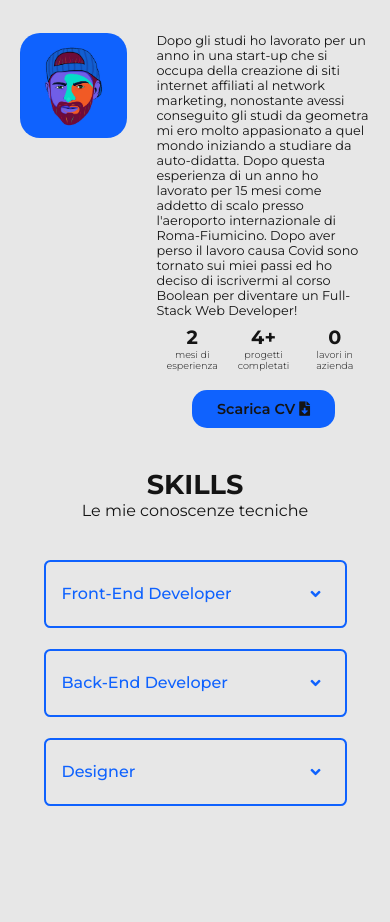
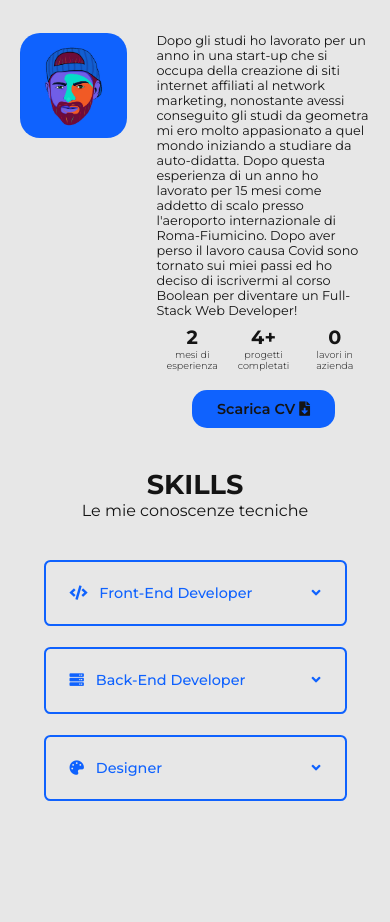
Before and after one commit to ALAM-97/my-portfolio, a plain HTML site: page index.html in a window 390 px wide. Shown: the part 888-1810 px from the top of the page. Drawn offline with Linux system fonts and the light colour scheme.

Commit message:
FIX - Skills Section (Media Queries)

```diff
--- a/css/queries.css
+++ b/css/queries.css
@@ -55,7 +55,7 @@
     }
     /* SKILLS */
     .accordion-link {
-        font-size: 1.2rem;
+        font-size: 1rem;
     }
 }
 
@@ -140,6 +140,10 @@
 }
 
 @media screen and (max-width: 830px) {
+    /* COMMON */
+    body {
+        width: 90%;
+    }
     /* HEADER */
     header {
         grid-template-columns: 100%;
@@ -235,6 +239,9 @@
         row-gap: 5px;
         column-gap: 0;
     }
+    .accordion-link {
+        font-size: .8rem;
+    }
     .front,
     .back {
         width: 100%;
@@ -250,10 +257,6 @@
 }
 
 @media screen and (max-width: 420px) {
-    /* COMMON */
-    body {
-        width: 90%;
-    }
     /* HEADER */
     .logo {
         grid-template-columns: 1fr 4fr 1fr;
@@ -323,6 +326,13 @@
     }
     /* SKILLS */
     .accordion-link {
-        font-size: 1rem;
+        font-size: .9rem;
     }
 }
+
+@media screen and (max-width: 360px) {
+    /* SKILLS */
+    .accordion-link {
+        font-size: .7rem;
+    }
+}
--- a/css/style.css
+++ b/css/style.css
@@ -220,7 +220,7 @@ header ul:last-child {
     border: 2px solid #0F62FE;
 }
 .accordion-link {
-    font-size: 1.5rem;
+    font-size: 1.1rem;
     color: #0F62FE;
     text-decoration: none;
     font-weight: 500;
--- a/index.html
+++ b/index.html
@@ -109,7 +109,10 @@
                     <div class="accordion front">
                         <div class="accordion-item" id="frontend-skills">
                             <a class="accordion-link" href="#frontend-skills">
-                                Front-End Developer
+                                <div>
+                                    <i class="fas fa-code"></i>
+                                    Front-End Developer
+                                </div>
                                 <i class="fas fa-angle-up"></i>
                                 <i class="fas fa-angle-down"></i>
                             </a>
@@ -152,7 +155,11 @@
                     <div class="accordion back">
                         <div class="accordion-item" id="backend-skills">
                             <a class="accordion-link" href="#backend-skills">
-                                Back-End Developer
+                                <div>
+                                    <i class="fas fa-server"></i>
+                                    Back-End Developer
+                                </div>
+
                                 <i class="fas fa-angle-up"></i>
                                 <i class="fas fa-angle-down"></i>
                             </a>
@@ -195,7 +202,11 @@
                     <div class="accordion design">
                         <div class="accordion-item" id="design-skills">
                             <a class="accordion-link" href="#design-skills">
-                                Designer
+                                <div>
+                                    <i class="fas fa-palette"></i>
+                                    Designer
+                                </div>
+
                                 <i class="fas fa-angle-up"></i>
                                 <i class="fas fa-angle-down"></i>
                             </a>
```
